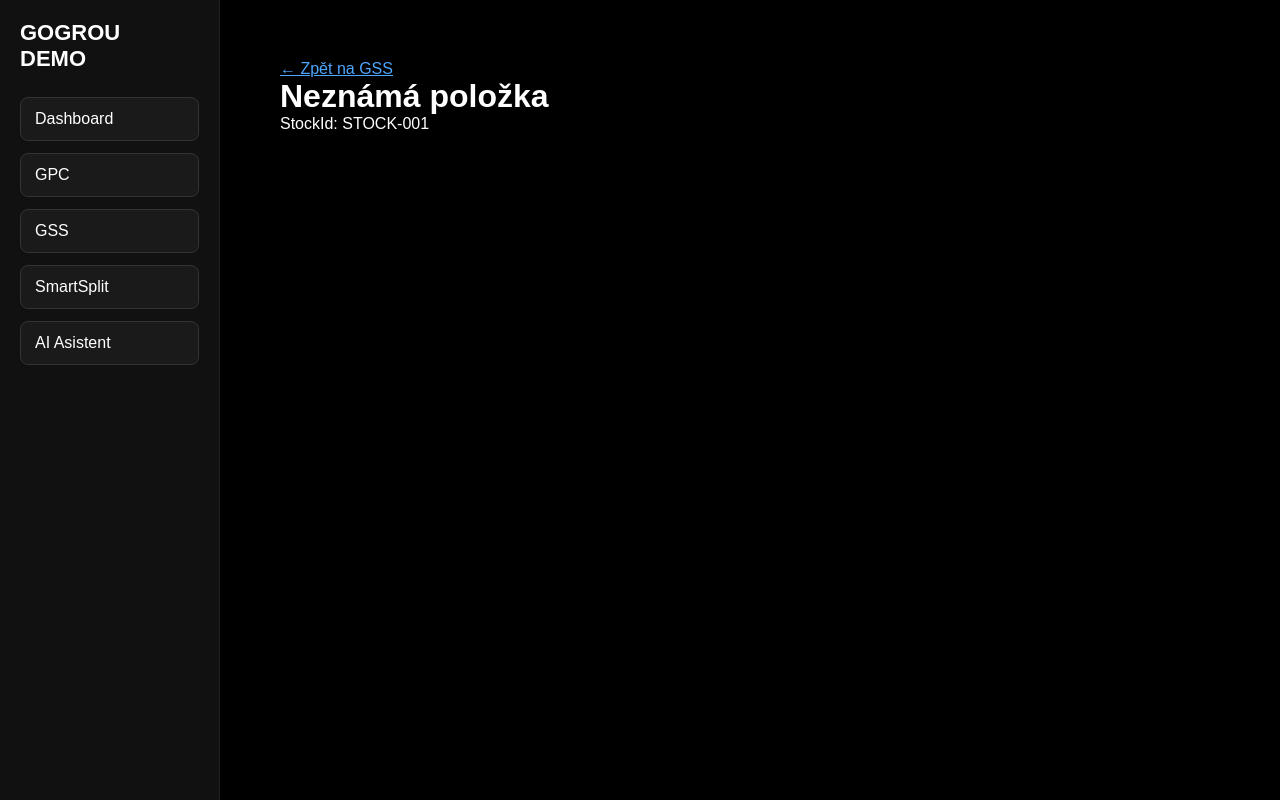
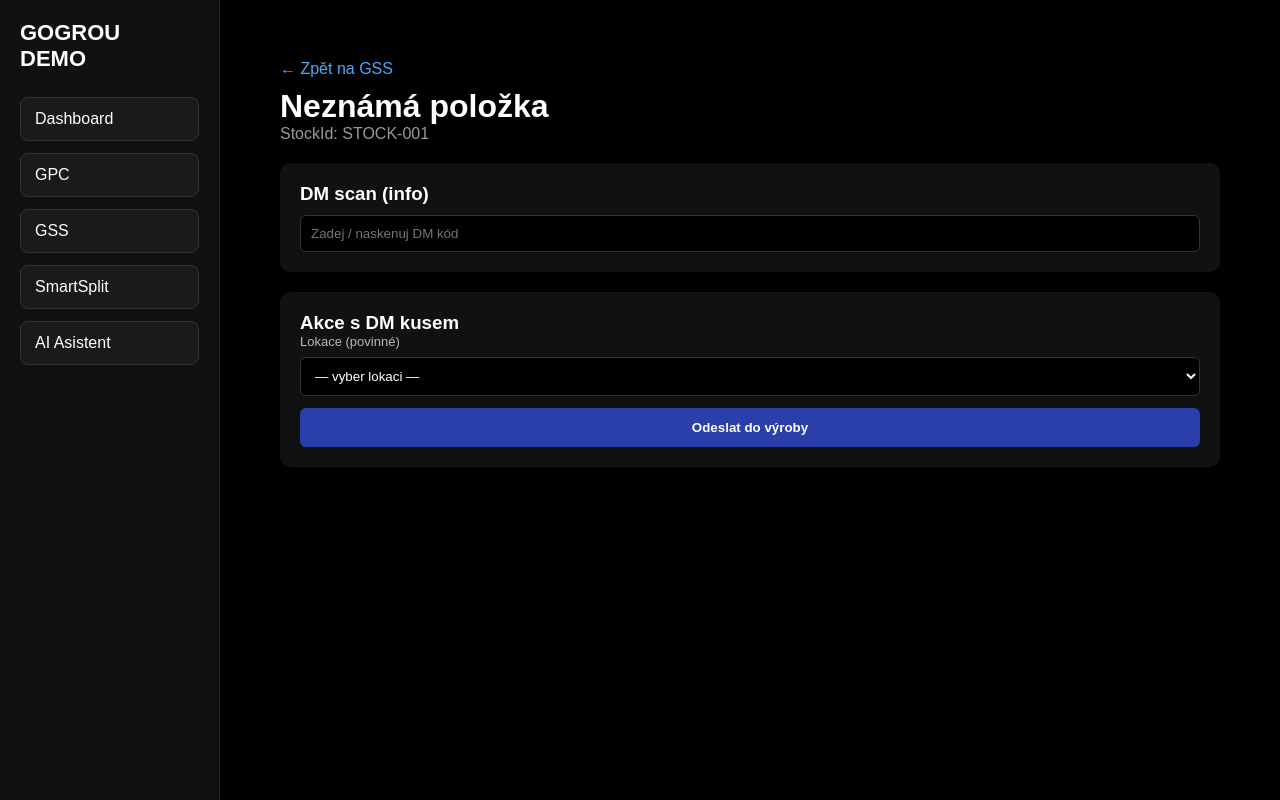
Before and after one commit to gogrou-app/gogrou-demo, a Next.js app: page /gss/STOCK-001 in a window 1280 px wide. Built offline with nearby package versions, Linux system fonts and the light colour scheme.

Commit message:
Update page.jsx

```diff
--- a/app/gss/[stockId]/page.jsx
+++ b/app/gss/[stockId]/page.jsx
@@ -3,98 +3,129 @@
 import { useState } from "react";
 import Link from "next/link";
 
-// ✅ SPRÁVNÉ RELATIVNÍ IMPORTY
 import { applyActionToDmItem } from "../data/stateEngine";
-import gssStock from "../data/gssStock";
+import dmItems from "../data/dmItems";
 import locations from "../data/locations";
 
 export default function GssStockDetailPage({ params }) {
   const { stockId } = params;
 
-  const stock = gssStock.find(
-    (s) => String(s.gss_stock_id) === String(stockId)
-  );
+  const [dmCode, setDmCode] = useState("");
+  const [dmItem, setDmItem] = useState(null);
+  const [selectedLocation, setSelectedLocation] = useState("");
+  const [actionResult, setActionResult] = useState(null);
 
-  const [dmCode, setDmCode] = useState("");
-  const [selectedLocation, setSelectedLocation] = useState("");
-  const [result, setResult] = useState(null);
+  // ============================
+  // DM SCAN – INFO ONLY
+  // ============================
+  function handleDmScan(value) {
+    setDmCode(value);
 
-  if (!stock) {
-    return (
-      <div style={{ padding: 30, color: "white" }}>
-        <Link href="/gss" style={{ color: "#4da6ff" }}>
-          ← Zpět na GSS
-        </Link>
-        <h1>Neznámá položka</h1>
-        <div>StockId: {stockId}</div>
-      </div>
-    );
+    const found = dmItems.find((d) => d.dm_code === value);
+    setDmItem(found || null);
+    setActionResult(null);
   }
 
-  const dmItem = stock.items.find((i) => i.dm_code === dmCode);
+  // ============================
+  // AKCE – ODESLAT DO VÝROBY
+  // ============================
+  function handleSendToProduction() {
+    if (!dmItem) {
+      alert("Nejprve naskenuj DM kód");
+      return;
+    }
 
-  function handleAction() {
-    if (!dmItem || !selectedLocation) return;
+    if (!selectedLocation) {
+      alert("Vyber lokaci");
+      return;
+    }
 
-    const res = applyActionToDmItem({
+    const result = applyActionToDmItem({
       item: dmItem,
       action: "SEND_TO_PRODUCTION",
       locationId: selectedLocation
     });
 
-    setResult(res);
+    setActionResult(result);
   }
 
   return (
     <div style={{ padding: 30, color: "white" }}>
-      <Link href="/gss" style={{ color: "#4da6ff" }}>
+      <Link
+        href="/gss"
+        style={{ color: "#4da6ff", textDecoration: "none" }}
+      >
         ← Zpět na GSS
       </Link>
 
-      <h1>Detail GSS položky</h1>
-      <div style={{ opacity: 0.7, marginBottom: 20 }}>
-        GSS ID: {stock.gss_stock_id}
+      <h1 style={{ marginTop: 10 }}>
+        Neznámá položka
+      </h1>
+
+      <div style={{ opacity: 0.6, marginBottom: 20 }}>
+        StockId: {stockId}
       </div>
 
-      {/* DM SCAN – INFO */}
+      {/* ================= DM SCAN ================= */}
       <div
         style={{
           background: "#111",
-          padding: 16,
-          borderRadius: 8,
+          padding: 20,
+          borderRadius: 10,
           marginBottom: 20
         }}
       >
         <h3>DM scan (info)</h3>
+
         <input
           value={dmCode}
-          onChange={(e) => setDmCode(e.target.value)}
+          onChange={(e) => handleDmScan(e.target.value)}
           placeholder="Zadej / naskenuj DM kód"
-          style={{ width: "100%", padding: 8 }}
+          style={{
+            width: "100%",
+            padding: 10,
+            marginTop: 10,
+            background: "#000",
+            color: "white",
+            border: "1px solid #333",
+            borderRadius: 6
+          }}
         />
 
         {dmItem && (
           <div style={{ marginTop: 10, fontSize: 14 }}>
-            Stav: <strong>{dmItem.status}</strong><br />
-            Lokace: <strong>{dmItem.location}</strong>
+            <div>DM: <strong>{dmItem.dm_code}</strong></div>
+            <div>Stav: {dmItem.status}</div>
+            <div>Přebroušení: {dmItem.resharpen_count}</div>
           </div>
         )}
       </div>
 
-      {/* AKCE */}
+      {/* ================= AKCE ================= */}
       <div
         style={{
           background: "#111",
-          padding: 16,
-          borderRadius: 8
+          padding: 20,
+          borderRadius: 10
         }}
       >
         <h3>Akce s DM kusem</h3>
+        <div style={{ fontSize: 13, opacity: 0.7 }}>
+          Lokace (povinné)
+        </div>
 
         <select
           value={selectedLocation}
           onChange={(e) => setSelectedLocation(e.target.value)}
-          style={{ width: "100%", padding: 8, marginBottom: 10 }}
+          style={{
+            width: "100%",
+            marginTop: 8,
+            padding: 10,
+            background: "#000",
+            color: "white",
+            border: "1px solid #333",
+            borderRadius: 6
+          }}
         >
           <option value="">— vyber lokaci —</option>
           {locations.map((l) => (
@@ -105,23 +136,33 @@ export default function GssStockDetailPage({ params }) {
         </select>
 
         <button
-          onClick={handleAction}
-          disabled={!dmItem || !selectedLocation}
+          onClick={handleSendToProduction}
           style={{
-            padding: "10px 20px",
-            background: "#2d4fff",
+            marginTop: 12,
+            width: "100%",
+            padding: 12,
+            background: "#2a3faa",
+            border: "none",
             color: "white",
             borderRadius: 6,
-            border: "none",
+            fontWeight: "bold",
             cursor: "pointer"
           }}
         >
           Odeslat do výroby
         </button>
 
-        {result && (
-          <pre style={{ marginTop: 10, fontSize: 12 }}>
-            {JSON.stringify(result, null, 2)}
+        {actionResult && (
+          <pre
+            style={{
+              marginTop: 15,
+              fontSize: 12,
+              background: "#000",
+              padding: 10,
+              borderRadius: 6
+            }}
+          >
+            {JSON.stringify(actionResult, null, 2)}
           </pre>
         )}
       </div>
```
